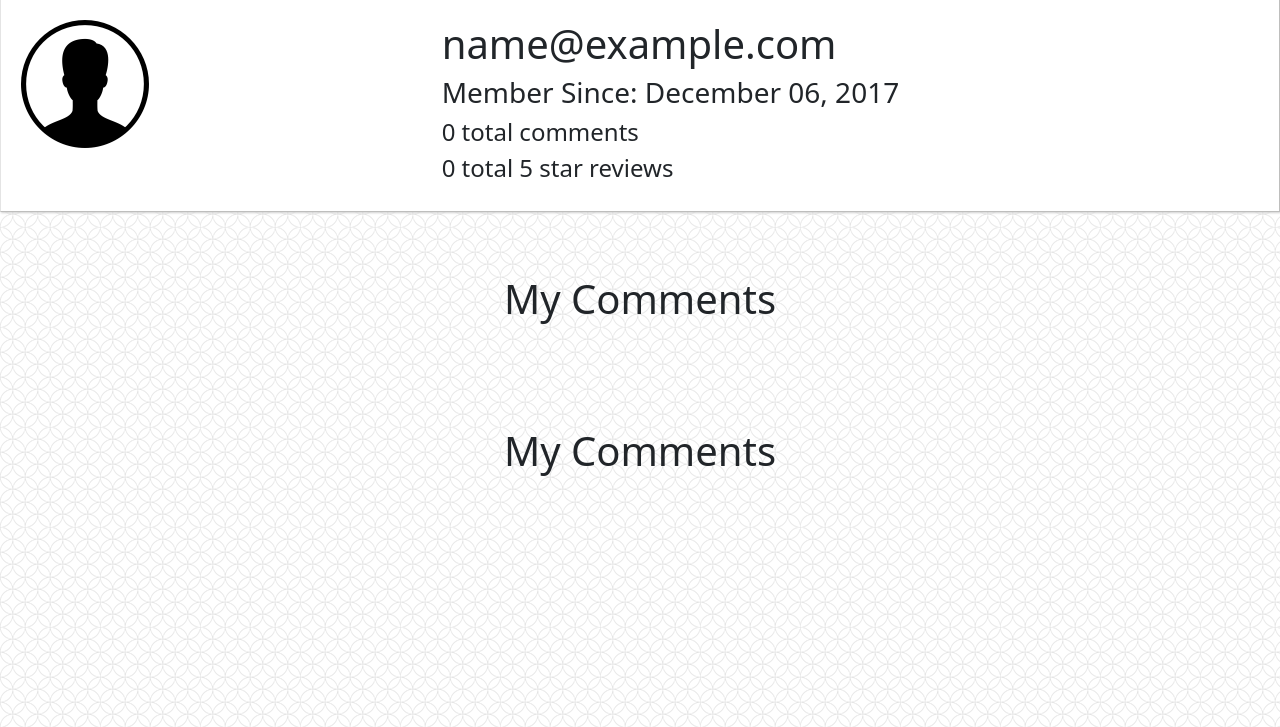
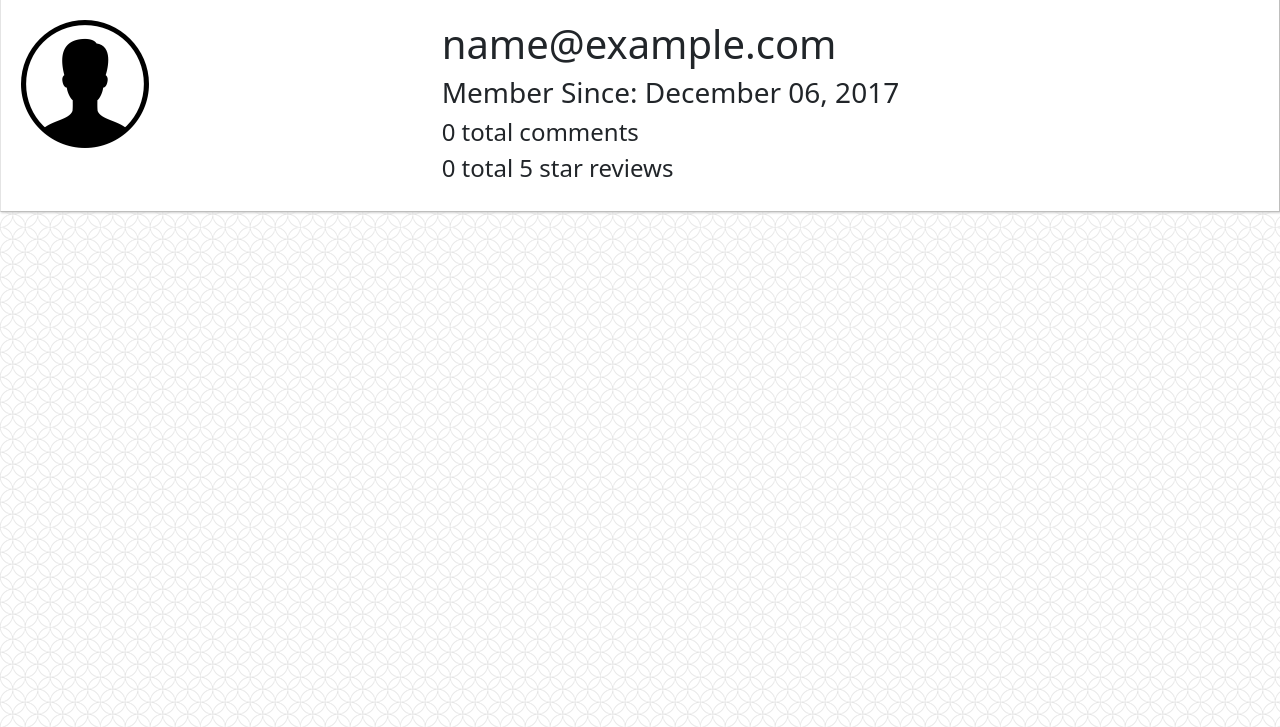
Before and after one commit to jeffreytoconnell/nomster, a Rails app: page /users/1 in a window 1280 px wide. Shown: the part 73-800 px from the top of the page. Run offline with Rails 7, Linux system fonts and the light colour scheme; the visitor is signed in with stand-in values (Sample User, id 1); data that the repository does not hold is empty; style sheets or scripts are compiled from the project's sources; some libraries are stand-ins or nearby versions.

Commit message:
Profile fixed

```diff
--- a/app/views/users/show.html.erb
+++ b/app/views/users/show.html.erb
@@ -1,3 +1,4 @@
+
 <div class="booyah-box">
   <div class="row">
     <div class="col-4">
@@ -13,50 +14,3 @@
   </div>
    <div class="clear"></div>
 </div>
-
-<br /><br />
-<h1 class="text-center">My Comments</h1>
-<br /><br />
-<div class="row">
-<% @user.comments.each do |comment| %>
- <div class="col-12 col-sm-6">
- <h2 class="text-center"><%= link_to comment.place.name, place_path(comment.place) %></h2>
-    <blockquote>
-      <% if comment.humanized_rating.present? %>
-        <b><%= comment.humanized_rating %></b> -
-      <% end %>
-      <%= comment.message %>
-      <small><%= comment.user.email %></small>
-    </blockquote>
-  </div>
-    <% end %>
-    </div>
-
-
-<br /><br />
-<div class="clear"></div>
-<h1 class="text-center">My Comments</h1>
-<br /><br />
-<% @user.places.each do |place| %>
-  <div class="booyah-box col-10 offset-1">
-    <h1><%= link_to place.name, place_path(place) %></h1><br />
-    <i><%= place.address %></i><br />
-    <p><%= place.description %></p><br />
-
-    <% if place.user.present? %>
-      <small><%= place.user.email %></small>
-    <% end %>
-
-    <% if place.comments.present? %>
-      <div class="col-12">
-        <blockquote>
-          <% if place.comments.last.humanized_rating.present? %>
-            <b><%= place.comments.last.humanized_rating %></b> -
-          <% end %>
-          <%= place.comments.last.message %>
-          <small><%= place.comments.last.user.email %></small>
-        </blockquote>
-      </div>
-    <% end %>
-  </div>
-<% end %>
```
